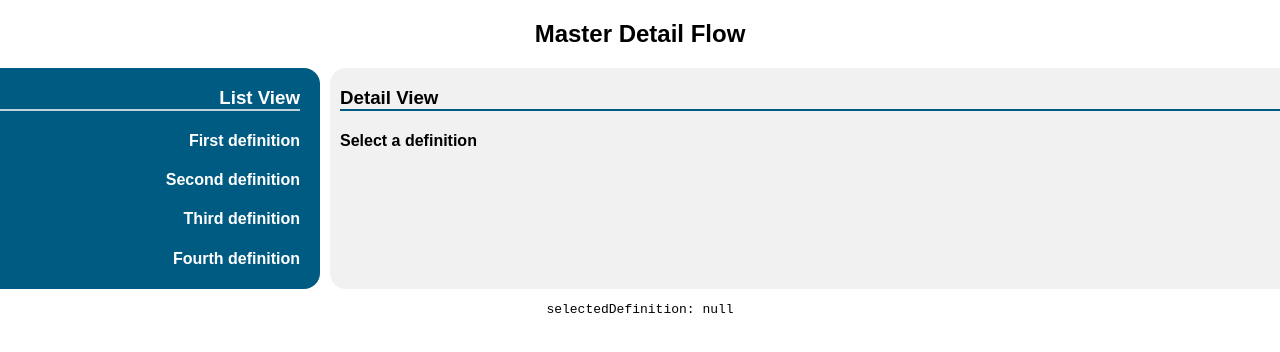
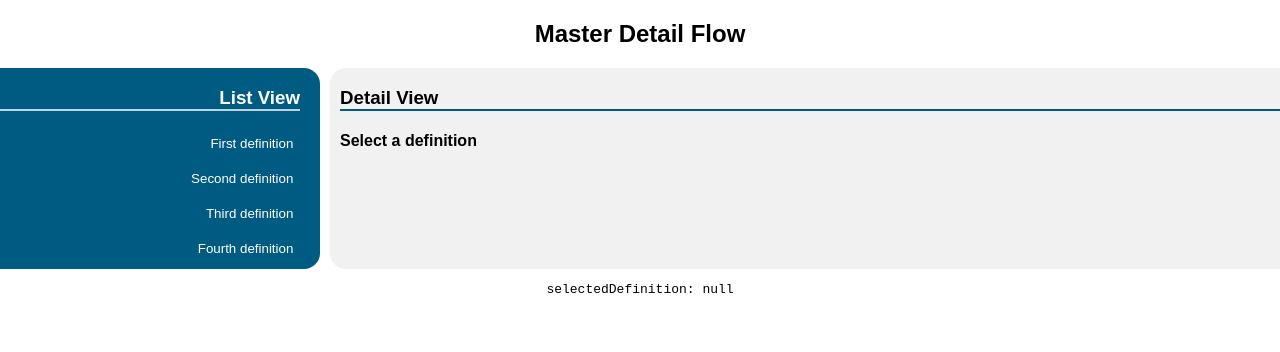
Before and after one commit to aw88/react-jest-sample, a React (Create React App) app: page / in a window 1280 px wide. Shown: the top 352 px of the page. Built offline with nearby package versions, Linux system fonts and the light colour scheme.

Commit message:
Adding active class to selected list item

```diff
--- a/src/components/ListView.css
+++ b/src/components/ListView.css
@@ -12,6 +12,24 @@
   border-bottom: 2px solid rgba(240,240,240,0.8);
 }
 
-.ListView div {
-  cursor: pointer;
+.ListViewItem button {
+  color: #fff;
+  display: inline-block;
+  padding: 0.5em;
+  margin-bottom: 0.5em;
+  background: transparent;
+  border: none;
 }
+
+.ListViewItem.Selected button {
+  background: rgba(255, 255, 255, 0.1);
+}
+
+.ListViewItem button:focus {
+  outline-color: rgba(255, 255, 255, 0.3);
+}
+
+.ListViewItem button:active {
+  background: rgba(255, 255, 255, 0.2);
+  outline-color: rgba(255, 255, 255, 0.2);
+}
--- a/src/components/ListView.js
+++ b/src/components/ListView.js
@@ -3,22 +3,27 @@ import PropTypes from 'prop-types';
 
 import './ListView.css';
 
-export const ListViewItem = ({ definition, onItemClicked }) => (
-  <div className="ListViewItem">
-    <h4 onClick={onItemClicked}>
-      {definition.title}
-    </h4>
-  </div>
-);
+export const ListViewItem = ({ definition, onItemClicked, selected }) => {
+  const activeClass = selected ? ' Selected' : '';
 
-export const ListView = ({ definitions, onSelect }) => (
+  return (
+    <div className={ 'ListViewItem' + activeClass }>
+      <button onClick={onItemClicked}>
+        {definition.title}
+      </button>
+    </div>
+  );
+}
+
+export const ListView = ({ definitions, onSelect, selectedDefinition }) => (
   <div className="ListView">
     <h3>List View</h3>
     {definitions.map(d =>
       <ListViewItem
         key={d.title}
         definition={d}
-        onItemClicked={() => onSelect(d)} />)}
+        onItemClicked={() => onSelect(d)}
+        selected={d == selectedDefinition} />)}
   </div>
 );
 
--- a/src/components/MasterDetailFlow.js
+++ b/src/components/MasterDetailFlow.js
@@ -38,7 +38,7 @@ class MasterDetailFlow extends Component {
       <div className="MasterDetailFlow">
         <h2>Master Detail Flow</h2>
 
-        <ListView definitions={definitions} onSelect={this.onListItemSelected} />
+        <ListView definitions={definitions} onSelect={this.onListItemSelected} selectedDefinition={this.state.selectedDefinition} />
         <DetailView definition={this.state.selectedDefinition} />
 
         <div className="DebugInfo">
```
